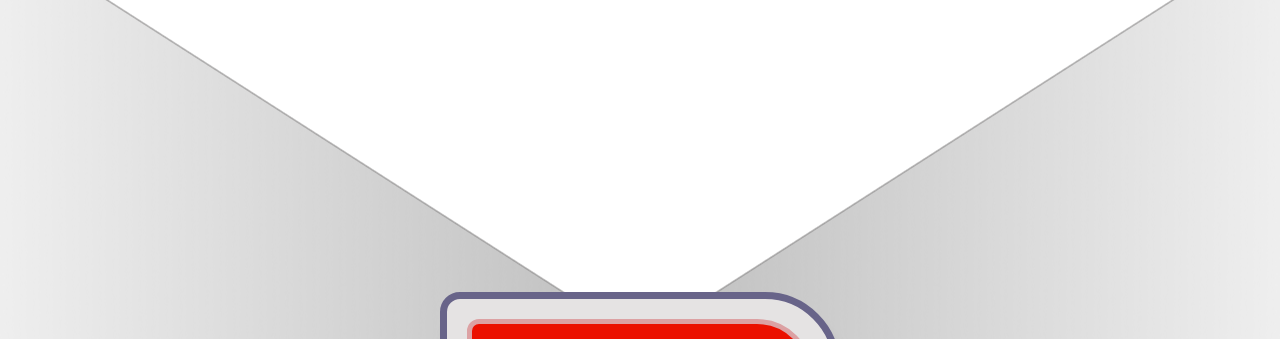
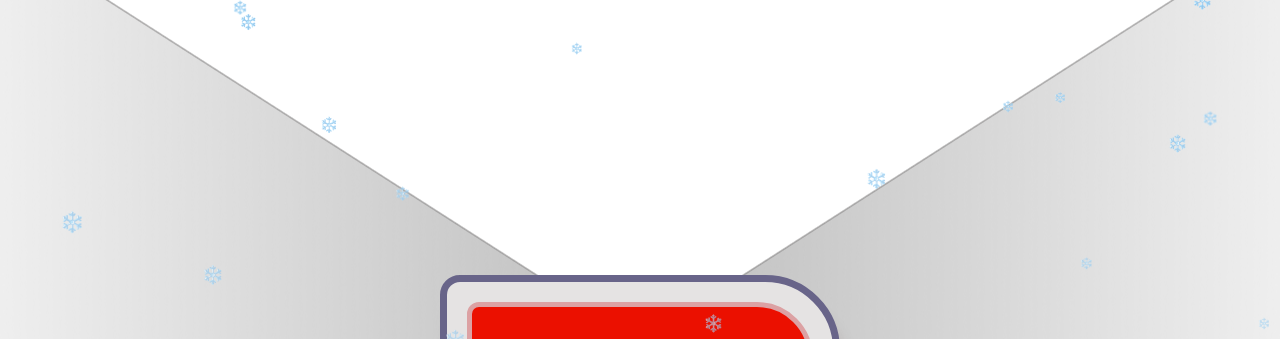
Before and after one commit to PMariusf/todolist, a website: page index.html in a window 1280 px wide. Shown: the top 339 px of the page. Drawn offline with Linux system fonts and the light colour scheme.

Commit message:
update snow

```diff
--- a/index.html
+++ b/index.html
@@ -28,6 +28,6 @@
       </div>
     </div>
   </div>
-
+  <div id="snowflakes"></div>
   </body>
 </html>
--- a/script.js
+++ b/script.js
@@ -93,3 +93,33 @@ input.addEventListener('keydown', function (event) {
 
 // Load tasks when the page is loaded
 window.onload = loadTasksFromStorage;
+
+
+
+
+// Generate snowflakes on the screen
+const snowflakesContainer = document.getElementById("snowflakes");
+
+function createSnowflake() {
+  const snowflake = document.createElement("div");
+  snowflake.classList.add("snowflake");
+
+  // Set a random position and size for the snowflake
+  snowflake.style.left = `${Math.random() * window.innerWidth}px`;
+  snowflake.style.fontSize = `${Math.random() * 10 + 10}px`; // Random size between 10px and 20px
+  snowflake.style.animationDuration = `${Math.random() * 3 + 2}s`; // Random fall time between 2s and 5s
+
+  // Add snowflake character (you can use other symbols if you prefer)
+  snowflake.textContent = "❄️";
+
+  // Append snowflake to the container
+  snowflakesContainer.appendChild(snowflake);
+
+  // Remove the snowflake when it reaches the bottom
+  setTimeout(() => {
+    snowflake.remove();
+  }, parseFloat(snowflake.style.animationDuration) * 1000);
+}
+
+// Create snowflakes every 100ms
+setInterval(createSnowflake, 100);
--- a/styles.css
+++ b/styles.css
@@ -1,13 +1,11 @@
 
-* {
+/* * {
   box-sizing: border-box;
   margin: 0;
   padding: 0;
+
 }
-/*.body{
-  background-image: url("tattoo.jpg");
- background-color: #cccccc;
-}*/
+
 .overlaytwo{
 background-image: url('Polygon.png');
   background-repeat: no-repeat;
@@ -22,8 +20,8 @@ background-image: url('Polygon.png');
   right: 0;
   bottom: 0;
   opacity: 0.5; /* Set transparency for the background image */
-  z-index: -1;
-  transform: rotateY(3.142rad);*/
+  /*z-index: -1;
+  transform: rotateY(3.142rad);
 
 }
 .overlay {
@@ -40,9 +38,247 @@ background-image: url('Polygon.png');
   right: 0;
   bottom: 0;
   opacity: 0.5; /* Set transparency for the background image */
-  z-index: -1;
+  /*z-index: -1;
 
 }
+/* Centering container */
+/*.container {
+  width: 100%;
+  height: 100vh; /* Full viewport height */
+  /*display: flex;
+  justify-content: center;
+  align-items: center;
+  /*background-color: #f8f7f7; /* Light background for contrast */
+}
+
+
+/* To-do list wrapper with border and padding */
+/*.todo-wrapper {
+  width: 100%;
+  max-width: 400px; /* Limit the max width */
+/*background: rgb(229, 227, 227);
+  border: 7px solid #686489;
+  border-radius: 20px 75px 20px 20px;
+  box-shadow: 9px 25px 15px rgba(62, 16, 16, 0.1);
+  padding: 20px;
+}
+
+/* Header styling */
+/*.header {
+  background-color: #eb1000;
+  padding: 20px;
+  color: rgb(255, 255, 255);
+  text-align: center;
+  font-size:  24px;
+  border-radius: 12px 56px 0 0;
+  border: solid 5px rgb(220, 161, 163);
+}
+
+/* Clear floats after the header */
+/*.header:after {
+  content: "";
+  display: table;
+  clear: both;
+}
+
+/* Input and button container with flex */
+/*.input-container {
+  display: flex;
+  width: 100%;
+  margin: 10px 0;
+}
+
+/* Style the input */
+/*input {
+  flex: 1;
+  padding: 10px;
+  font-size: 18px;
+  border: 5px solid #d7d1d1;
+  border-right: none;
+  outline: none;
+  border-radius: 16px 0 0 6px;
+}
+
+input:focus {
+  border-color: #d3d3d3;
+}
+
+/* Style the "Add" button */
+/*.addBtn {
+  background: #d9d9d9;
+  color: #0b0a0a;
+  padding: 10px;
+  font-size: 18px;
+  border: 5px solid #ccc;
+  border-left: none;
+  cursor: pointer;
+  transition: 0.3s;
+  border-radius: 0 6px 6px 0;
+}
+
+.addBtn:hover {
+  background-color: #b1adad;
+}
+
+
+/* Remove margins and padding from the list */
+/*ul {
+  margin: 0;
+  padding: 0;
+  list-style: none;
+  width: 100%;
+}
+
+/* Style the list items */
+/*ul li {
+  position: relative;
+  padding: 12px 8px 12px 40px;
+  background: #eee;
+  font-size: 18px;
+  transition: 0.2s;
+  margin-bottom: 5px;
+  border-radius: 4px;
+  word-wrap: break-word;
+}
+
+ul li:nth-child(odd) {
+  background: #f9f9f9;
+}
+
+ul li:hover {
+  background: #ddd;
+}
+
+ul li.checked {
+  background: #b5b1b1;
+  color: rgb(20, 20, 20);
+  text-decoration: line-through 2px;
+}
+
+ul li.checked::before {
+  content: '';
+  position: absolute;
+  border-color: rgb(70, 63, 63);
+  border-style: solid;
+  border-width: 0 2px 2px 0;
+  top: 10px;
+  left: 16px;
+  transform: rotate(45deg);
+  height: 15px;
+  width: 7px;
+}
+
+/* Style the close button */
+/*.close {
+  position: absolute;
+  right: 0;
+  top: 0;
+  padding: 12px 16px;
+  cursor: pointer;
+}
+
+.close:hover {
+  background-color: #f44336;
+  color: white;
+}
+
+/* Media Queries for responsiveness */
+/*@media (max-width: 768px) {
+  .header {
+    font-size: 20px;
+    padding: 15px;
+  }
+
+  ul li {
+    font-size: 16px;
+    padding: 10px 8px 10px 30px;
+  }
+
+  input,
+  .addBtn {
+    font-size: 14px;
+  }
+}
+
+@media (max-width: 480px) {
+  .header {
+    font-size: 18px;
+    padding: 10px;
+  }
+
+  ul li {
+    font-size: 14px;
+    padding: 8px 6px 8px 20px;
+  }
+
+  input {
+    padding: 8px;
+  }
+
+  .addBtn {
+    padding: 8px;
+    font-size: 12px;
+  }
+}
+
+.snowflake {
+  position: absolute;
+  top: -10px;
+  z-index: 9999;
+  color: white;
+  font-size: 1.5em;
+  user-select: none;
+  animation: fall linear infinite;
+}
+
+@keyframes fall {
+  0% {
+    top: -10px;
+    opacity: 1;
+  }
+  100% {
+    top: 100vh;
+    opacity: 0;
+  }
+}
+*/
+* {
+  box-sizing: border-box;
+  margin: 0;
+  padding: 0;
+}
+
+.overlaytwo {
+  background-image: url('Polygon.png');
+  background-repeat: no-repeat;
+  background-attachment: fixed;
+  background-position: center;
+  font-family: Arial, sans-serif;
+  position: absolute;
+  top: 0;
+  left: 0;
+  right: 0;
+  bottom: 0;
+  opacity: 0.5; /* Set transparency for the background image */
+  z-index: -1;
+  transform: rotateY(3.142rad);
+}
+
+.overlay {
+  background-image: url('Polygon 2.png');
+  background-repeat: no-repeat;
+  background-attachment: fixed;
+  background-position: center;
+  font-family: Arial, sans-serif;
+  position: absolute;
+  top: 0;
+  left: 0;
+  right: 0;
+  bottom: 0;
+  opacity: 0.5; /* Set transparency for the background image */
+  z-index: -1;
+}
+
 /* Centering container */
 .container {
   width: 100%;
@@ -50,9 +286,7 @@ background-image: url('Polygon.png');
   display: flex;
   justify-content: center;
   align-items: center;
-  /*background-color: #f8f7f7; /* Light background for contrast */
 }
-
 
 /* To-do list wrapper with border and padding */
 .todo-wrapper {
@@ -63,6 +297,7 @@ background-image: url('Polygon.png');
   border-radius: 20px 75px 20px 20px;
   box-shadow: 9px 25px 15px rgba(62, 16, 16, 0.1);
   padding: 20px;
+  box-sizing: border-box;
 }
 
 /* Header styling */
@@ -71,7 +306,7 @@ background-image: url('Polygon.png');
   padding: 20px;
   color: rgb(255, 255, 255);
   text-align: center;
-  font-size:  24px;
+  font-size: 24px;
   border-radius: 12px 56px 0 0;
   border: solid 5px rgb(220, 161, 163);
 }
@@ -121,7 +356,6 @@ input:focus {
 .addBtn:hover {
   background-color: #b1adad;
 }
-
 
 /* Remove margins and padding from the list */
 ul {
@@ -200,6 +434,10 @@ ul li.checked::before {
   .addBtn {
     font-size: 14px;
   }
+
+  .todo-wrapper {
+    padding: 15px;
+  }
 }
 
 @media (max-width: 480px) {
@@ -221,4 +459,32 @@ ul li.checked::before {
     padding: 8px;
     font-size: 12px;
   }
+
+  .todo-wrapper {
+    width: 95%;
+    max-width: none;
+    padding: 10px;
+  }
 }
+
+/* Snowflakes CSS */
+.snowflake {
+  position: absolute;
+  top: -10px;
+  z-index: 9999;
+  color: white;
+  font-size: 1.5em;
+  user-select: none;
+  animation: fall linear infinite;
+}
+
+@keyframes fall {
+  0% {
+    top: -10px;
+    opacity: 1;
+  }
+  100% {
+    top: 100vh;
+    opacity: 0;
+  }
+}
```
